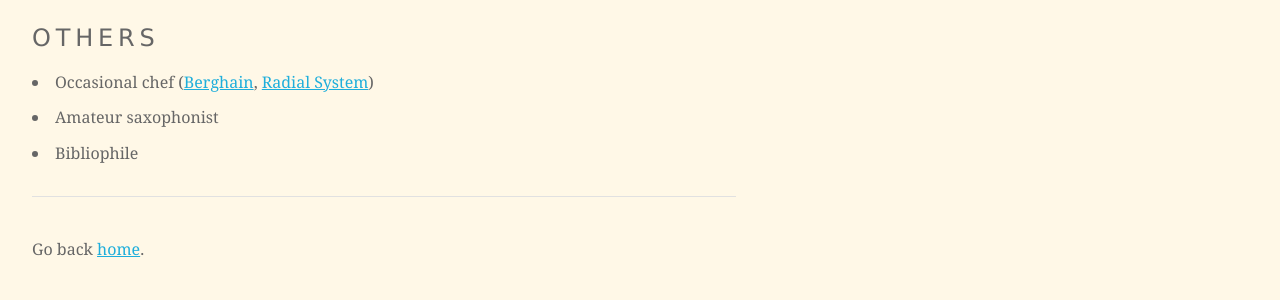
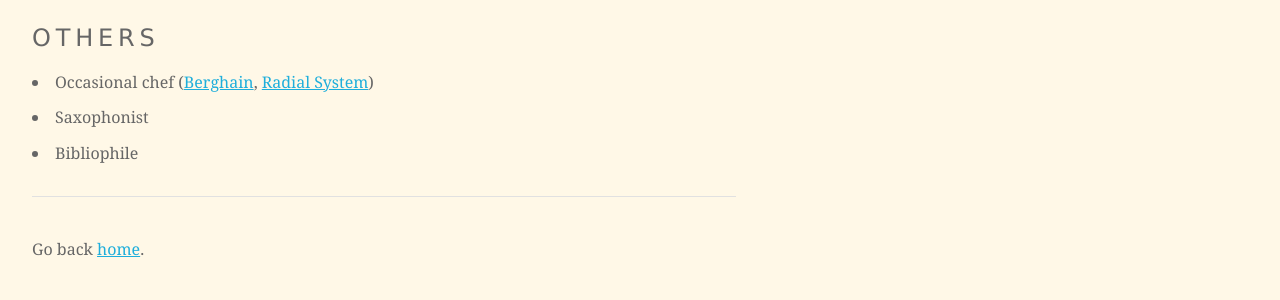
Before and after one commit to mrzool/mrzool.github.io, a Jekyll site: the page built from about/index.md, in a window 1280 px wide. Shown: the part 1090-1390 px from the top of the page. Built offline with Jekyll 4.4.1, drawn with Linux system fonts in a browser that asks for light colours.

Commit message:
Update index.md

```diff
--- a/about/index.md
+++ b/about/index.md
@@ -36,5 +36,5 @@ Fluent in Italian, English and German.
 ### Others
 
 - Occasional chef ([Berghain](http://www.berghain.de/ "Berghain homepage"), [Radial System](http://www.radialsystem.de "Radial System homepage"))
-- Amateur saxophonist
+- Saxophonist
 - Bibliophile
```
